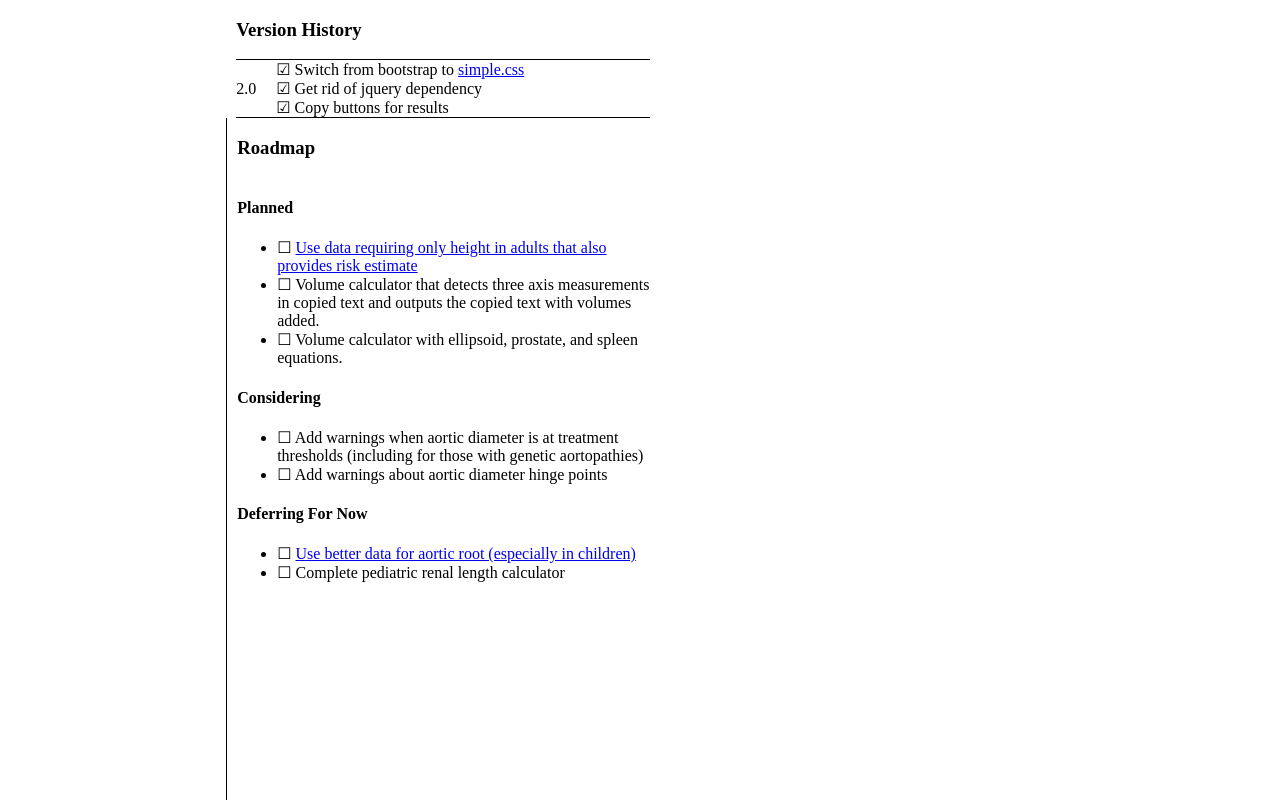
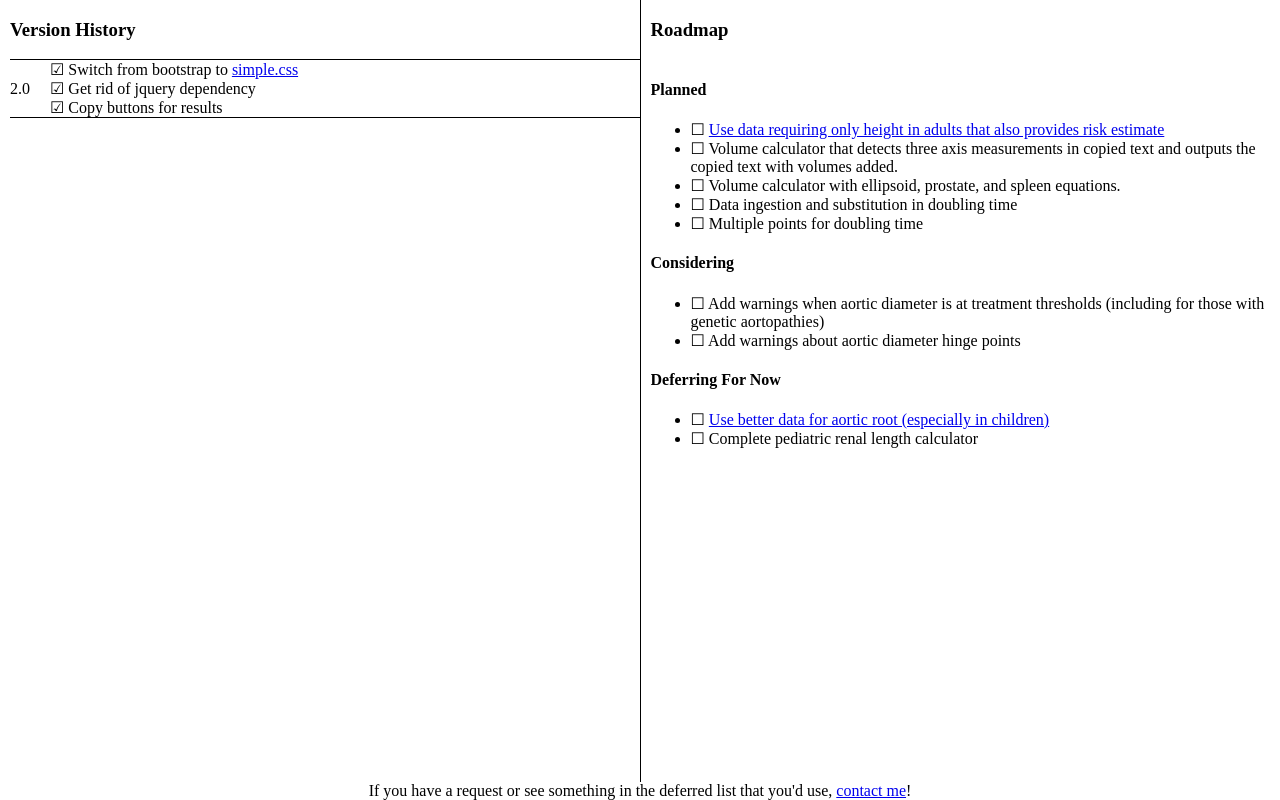
Before and after one commit to overtone1000/RadCalc, a SvelteKit app: page /version in a window 1280 px wide. Built offline with nearby package versions, Linux system fonts and the light colour scheme.

Commit message:
Fix version

```diff
--- a/src/components/version/main.svelte
+++ b/src/components/version/main.svelte
@@ -1,43 +1,80 @@
 <script lang="ts">
+    type Version={
+        version:string,
+        features:string[],
+    }
+
+    let versions:Version[]=
+    [
+        {
+            version: "2.0",
+            features: [
+                '☑ Switch from bootstrap to <a href="https://simplecss.org/">simple.css</a>',
+                '☑ Get rid of jquery dependency',
+                '☑ Copy buttons for results'
+            ]
+        }
+    ];
+
+    let planned_roadmap_entries:string[]=
+    [
+        '☐ <a href="https://www.sciencedirect.com/science/article/pii/S0022522317327691?pes=vor&utm_source=rsna&getft_integrator=rsna">Use data requiring only height in adults that also provides risk estimate</a>',
+        '☐ Volume calculator that detects three axis measurements in copied text and outputs the copied text with volumes added.',
+        '☐ Volume calculator with ellipsoid, prostate, and spleen equations.',
+        '☐ Data ingestion and substitution in doubling time',
+        '☐ Multiple points for doubling time'
+    ];
+
+    let considering_roadmap_entries:string[]=
+    [
+        '☐ Add warnings when aortic diameter is at treatment thresholds (including for those with genetic aortopathies)',
+        '☐ Add warnings about aortic diameter hinge points'
+    ];
+
+    let deferring_roadmap_entires:string[]=
+    [
+        '☐ <a href="https://www.sciencedirect.com/science/article/abs/pii/000291498990430X?via%3Dihub">Use better data for aortic root (especially in children)</a>',
+        '☐ Complete pediatric renal length calculator'
+    ];
 </script>
 
 <div id="body_container" class="main fill_vertical fill_horizontal cols centered">
-    <div class="flex_grow height100percent cols">
-        <div class="rows flex_grow">
-            <div class="cols half_width left_padding height100percent">
-                <h3>Version History</h3>
+    <div class="flex_grow fill_horizontal rows">
+        <div class="cols half_width left_padding height100percent">
+            <h3>Version History</h3>
+            {#each versions as version}
                 <div class="flex_grow flex_shrink overflow">
                     <div class="rows version_row">
-                        <div class="version_cell">2.0</div>
+                        <div class="version_cell">{version.version}</div>
                         <div class="cols">
-                            <div>☑ Switch from bootstrap to <a href="https://simplecss.org/">simple.css</a></div>
-                            <div>☑ Get rid of jquery dependency</div>
-                            <div>☑ Copy buttons for results</div>
+                            {#each version.features as feature}
+                            <div>{@html feature}</div>
+                            {/each}
                         </div>
                     </div>
                 </div>
-            </div>
+            {/each}
         </div>
         <div class="cols half_width left_border left_padding height100percent">
             <h3>Roadmap</h3>
             <div class="flex_grow flex_shrink overflow">
                 <h4>Planned</h4>
                 <ul>
-                    <li>☐ <a href="https://www.sciencedirect.com/science/article/pii/S0022522317327691?pes=vor&utm_source=rsna&getft_integrator=rsna">
-                    Use data requiring only height in adults that also provides risk estimate</a></li>
-                    <li>☐ Volume calculator that detects three axis measurements in copied text and outputs the copied text with volumes added.</li>
-                    <li>☐ Volume calculator with ellipsoid, prostate, and spleen equations.</li>
+                    {#each planned_roadmap_entries as entry}
+                        <li>{@html entry}</li>
+                    {/each}
                 </ul>
                 <h4>Considering</h4>
                 <ul>
-                    <li>☐ Add warnings when aortic diameter is at treatment thresholds (including for those with genetic aortopathies)</li>
-                    <li>☐ Add warnings about aortic diameter hinge points</li>
+                    {#each considering_roadmap_entries as entry}
+                        <li>{@html entry}</li>
+                    {/each}
                 </ul>
                 <h4>Deferring For Now</h4>
                 <ul>
-                    <li>☐ <a href="https://www.sciencedirect.com/science/article/abs/pii/000291498990430X?via%3Dihub">
-                    Use better data for aortic root (especially in children)</a></li>
-                    <li>☐ Complete pediatric renal length calculator</li>
+                    {#each deferring_roadmap_entires as entry}
+                        <li>{@html entry}</li>
+                    {/each}
                 </ul>
             </div>
         </div>
```
